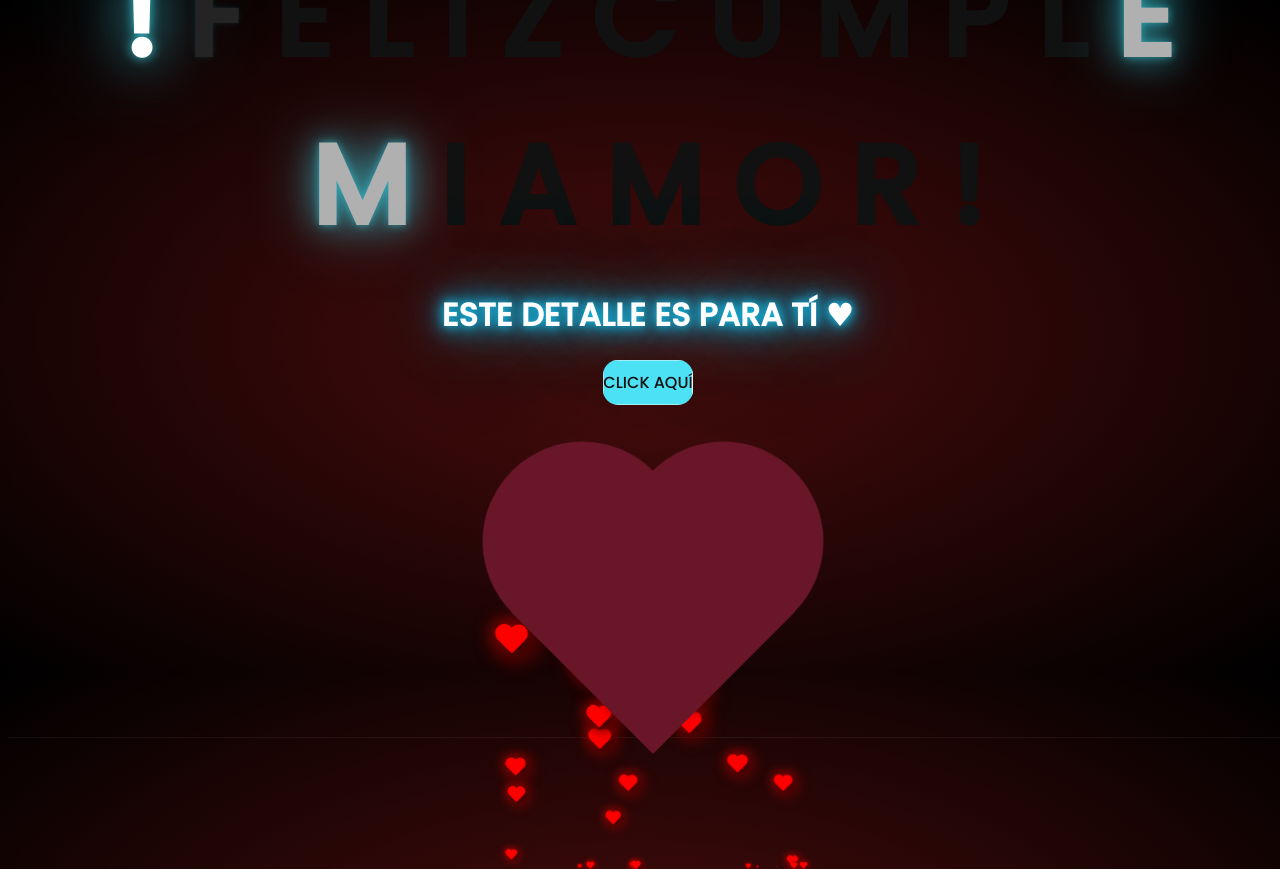
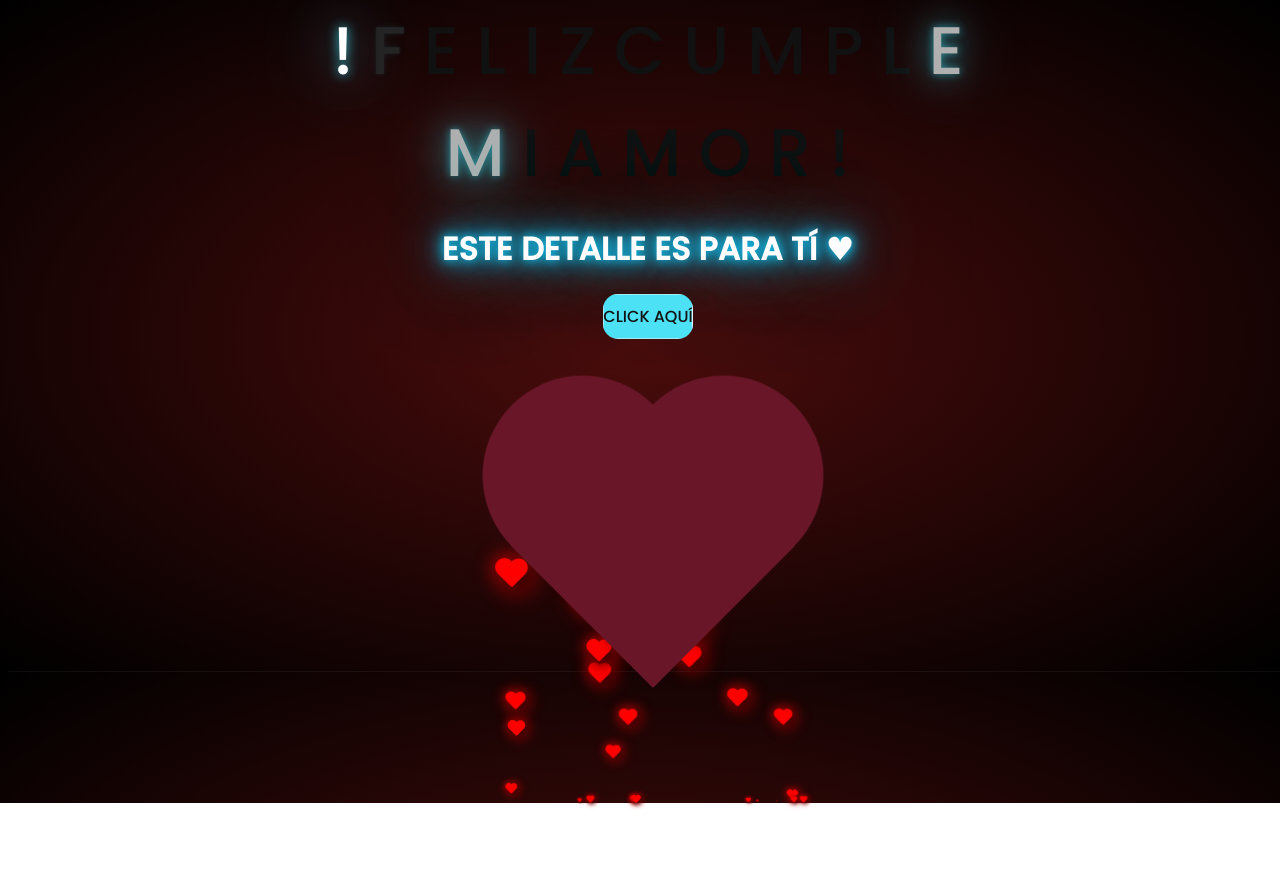
Before and after one commit to mike-sanmo/Cumple, a plain HTML site: page index.html in a window 1280 px wide. After the commit the page ends 803 px from the top, so only its background shows below. Drawn offline with Linux system fonts and the light colour scheme.

Commit message:
Update style.css
Se actualiza el tamaño de las letras para que se responsivo

```diff
--- a/css/style.css
+++ b/css/style.css
@@ -37,8 +37,7 @@ body{
 }
 
 .greetings{
-    font-size: 7rem;
-    font-weight: 900;
+    font-size: clamp(10px, 4vw + 1rem, 500px);
 }
 .greetings > span{
     animation: glow 2.5s ease-in-out infinite;
@@ -94,8 +93,7 @@ body{
 }
 
 .greetings2{
-    font-size: 7rem;
-    font-weight: 900;
+    font-size: clamp(10px, 4vw + 1rem, 500px);
 }
 .greetings2 > span{
     animation: glow2 2.5s ease-in-out infinite;
```
